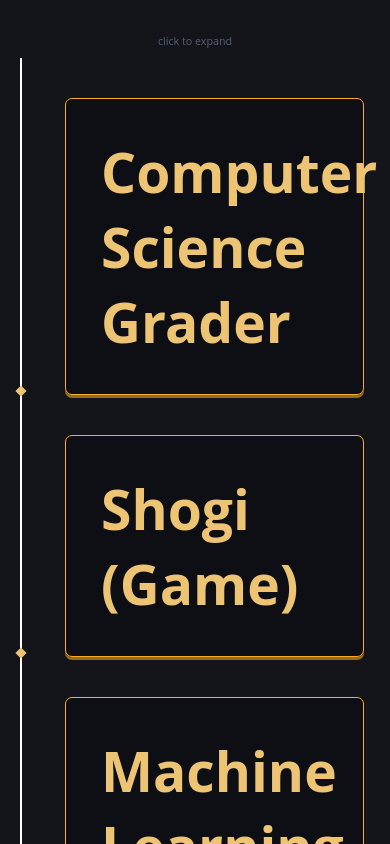
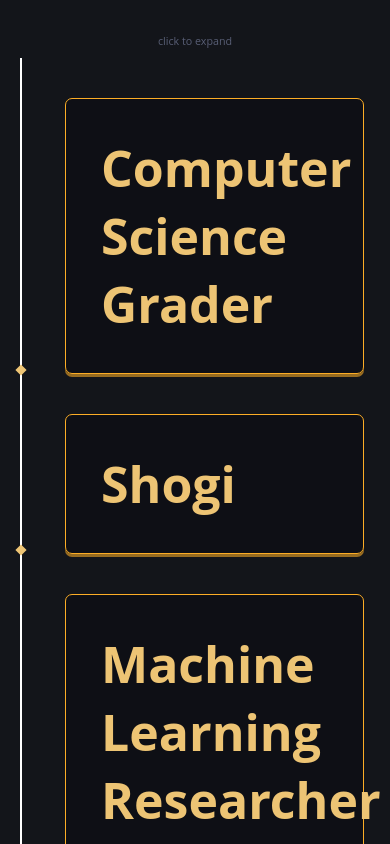
Before and after one commit to Matttran7/matttran7.github.io, a React (Create React App) app in the folder my-portfolio/: page / in a window 390 px wide. Shown: the part 920-1764 px from the top of the page. Built offline with nearby package versions, Linux system fonts and the light colour scheme.

Commit message:
font adjustment for mobile

```diff
--- a/my-portfolio/src/Components/Timeline.css
+++ b/my-portfolio/src/Components/Timeline.css
@@ -199,6 +199,6 @@ time {
     border-color: transparent #ffffff transparent transparent;
   }
   .Title-card{
-    font-size: clamp(24px,calc(24px + 8vw),60px);
+    font-size: clamp(24px,calc(24px + 8vw),50px);
   }
 }
--- a/my-portfolio/src/Components/Timeline.js
+++ b/my-portfolio/src/Components/Timeline.js
@@ -41,7 +41,7 @@ function Timeline() {
   // [ TITLE , COMPANY , DESCRIPTION, DATE, IMAGE, ICONS]
   const EventList = [
     ["Computer Science Grader", "University of Portland", "Graded and tutored for 'Analysis of Algorithms' & 'Intro to Computer Science'", "August 2022", null, [faJava]],
-    ["Shogi (Game)", null, "Developer for a mobile game 'Shogi'", "Fall 2022", null, [faAndroid, faJava]],
+    ["Shogi", null, "Developer for a mobile game 'Shogi'", "Fall 2022", null, [faAndroid, faJava]],
     ["Machine Learning Researcher", "University of Portland", "Developed an AI system for constructing agents that emulate natural animal behavior", "Fall 2023", `${process.env.PUBLIC_URL}/images/mlresearch.png`, [faHashtag, faPython, faDatabase]],
     ["AR HoloLens", "Tektronix", "Developed an augmented reality data visualization tool to display electromagnetic waves", "Fall 2023", null, [faPython, faDatabase]],
     ["Project Finder", null, null, "Present", null, [faReact, faNodeJs, faDatabase]],
```
